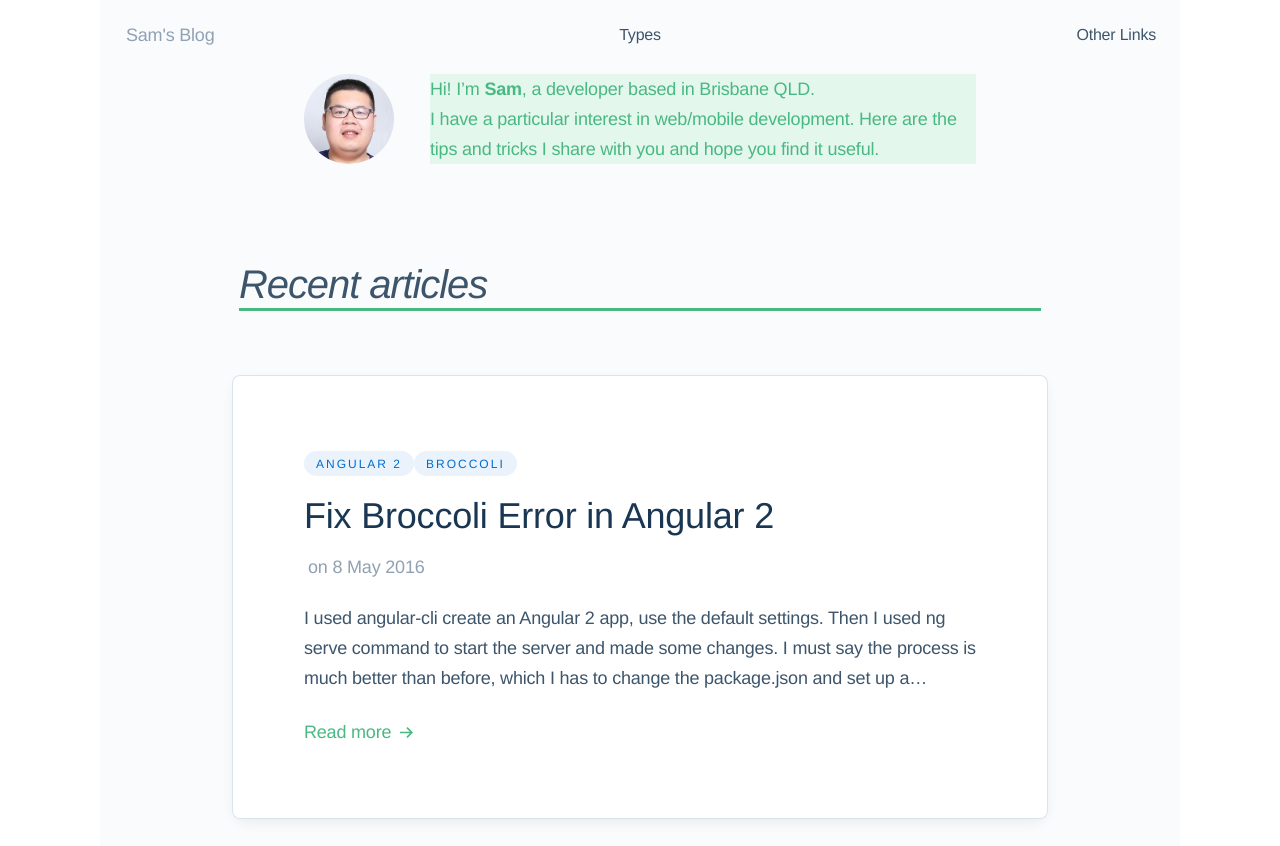
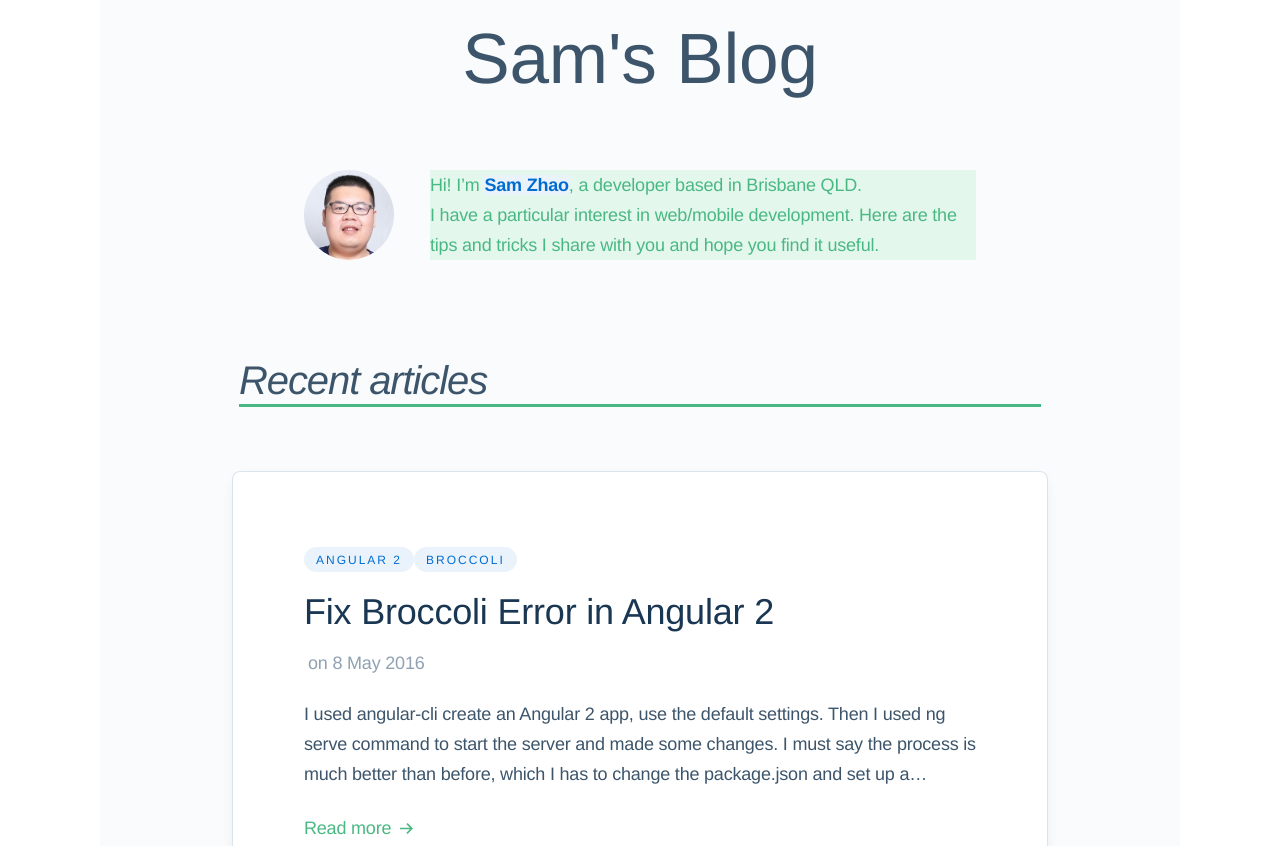
Before and after one commit to zhaoshengjun/myblog, a Gatsby site: page / in a window 1280 px wide. Shown: the top 846 px of the page. Built offline with nearby package versions, Linux system fonts and the light colour scheme; Gatsby itself is replaced by a stand-in of ours.

Commit message:
change header/footer

```diff
--- /dev/null
+++ b/src/components/Bio.js
@@ -0,0 +1,20 @@
+import React from "react";
+import Avatar from "../static/Avatar.jpg";
+
+export const Bio = () => (
+  <section className="Articles-list clearfix">
+    <div className="Page-alignment Bio-container">
+      <img src={Avatar} alt="avatar" className="Bio-avatar" />
+      <div className="Bio-content">
+        <p className="Category--changelog">
+          Hi! I’m <b className="Category--engineering">Sam Zhao</b>, a developer
+          based in Brisbane QLD.
+        </p>
+        <p className="Category--changelog">
+          I have a particular interest in web/mobile development. Here are the
+          tips and tricks I share with you and hope you find it useful.
+        </p>
+      </div>
+    </div>
+  </section>
+);
--- a/src/components/Header.js
+++ b/src/components/Header.js
@@ -5,90 +5,9 @@ import { Link } from "gatsby";
 export const Header = () => (
   <div className="Navigation Navigation--light">
     <div className="Navigation-body">
-      <nav className="Navigation-left">
-        <h1 className="Navigation-item">
-          <a href="/" className="Navigation-logoSubTitle">
-            Sam's Blog
-          </a>
-        </h1>
-      </nav>
-      <div className="Navigation-center">Types</div>
-      <nav className="Navigation-right">Other Links</nav>
+      <nav className="Navigation-left" />
+      <div className="Navigation-center Hero">Sam's Blog</div>
+      <nav className="Navigation-right" />
     </div>
   </div>
 );
-
-// import { Flex, Box } from "@rebass/grid";
-
-// import { Text } from "./Typography";
-
-// const Logo = styled("a")`
-//   display: block;
-//   color: ${props => props.theme.colors.text};
-//   text-decoration: none;
-//   border-bottom: 0;
-//   font-weight: 500;
-//   font-size: 14px;
-// `;
-
-// const StyledNav = styled.div`
-//   width: 100%;
-//   padding: 32px 0 24px;
-//   background-color: ${props => props.theme.colors.background};
-//   position: sticky;
-//   top: 0;
-//   z-index: 10;
-//   border-bottom: 1px solid #e7eefd;
-// `;
-
-// const Nav = styled.div`
-//   display: flex;
-//   align-items: center;
-//   flex-shrink: 0;
-
-//   ul {
-//     list-style: none;
-//     margin: 0;
-//     padding: 0;
-
-//     li {
-//       display: inline-block;
-//       padding: 0 8px;
-//     }
-//   }
-
-//   a {
-//     color: ${props => props.theme.colors.text};
-//     border-bottom: 0;
-
-//     &:hover {
-//       color: ${props => props.theme.colors.textHover};
-//     }
-//   }
-// `;
-
-// export const Header = () => (
-//   <StyledNav is="header" justify="space-between">
-//     <Logo href="/">Sam Zhao | Blog</Logo>
-//     <Nav is="nav">
-//       <ul>
-//         <li>
-//           <Text fontSize={[1, 2]} style={{ lineHeight: "1em" }}>
-//             <Link to="/">Home</Link>
-//           </Text>
-//         </li>
-//         <li>
-//           <Text fontSize={[1, 2]} style={{ lineHeight: "1em" }}>
-//             <a
-//               href="https://www.github.com/zhaoshengjun/"
-//               target="_blank"
-//               rel="noopener noreferrer"
-//             >
-//               GitHub
-//             </a>
-//           </Text>
-//         </li>
-//       </ul>
-//     </Nav>
-//   </StyledNav>
-// );
--- a/src/pages/index.js
+++ b/src/pages/index.js
@@ -3,7 +3,7 @@ import { graphql, Link } from "gatsby";
 import Helmet from "react-helmet";
 import { Layout } from "../components/Layout";
 import { ArticleCard } from "../components/ArticleCard";
-import Avatar from "../static/Avatar.jpg";
+import { Bio } from "../components/Bio";
 
 require("../static/styles.css");
 
@@ -47,21 +47,7 @@ const Index = ({ data }) => {
               content={meta.defaultDescription}
             />
           </Helmet>
-          <section className="Articles-list clearfix">
-            <div className="Page-alignment Bio-container">
-              <img src={Avatar} alt="avatar" className="Bio-avatar" />
-              <div className="Bio-content">
-                <p className="Category--changelog">
-                  Hi! I’m <b>Sam</b>, a developer based in Brisbane QLD.
-                </p>
-                <p className="Category--changelog">
-                  I have a particular interest in web/mobile development. Here
-                  are the tips and tricks I share with you and hope you find it
-                  useful.
-                </p>
-              </div>
-            </div>
-          </section>
+          <Bio />
           <section className="Articles-list clearfix">
             <div className="Page-alignment">
               <h1 className="Article-title Section-recent">Recent articles</h1>
--- a/src/static/styles.css
+++ b/src/static/styles.css
@@ -1107,7 +1107,6 @@ a.Author-name:hover {
     -ms-flex-pack: center;
     justify-content: center;
     padding-top: 64px;
-    padding-bottom: 88px;
     border-top-color: #dae4ed;
     border-top-width: 1px;
     border-top-style: solid;
@@ -2069,3 +2068,10 @@ a.Author-name:hover {
 .Bio-content {
     padding-left: 2rem;
 }
+
+.Hero {
+    font-size: 3.95285rem;
+    line-height: 4.375rem;
+    margin-bottom: 2.625rem;
+    margin-top: 0px;
+}
```
